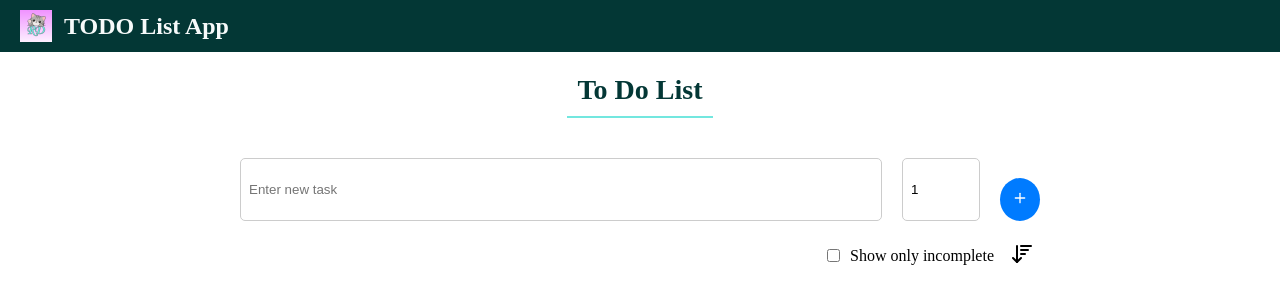
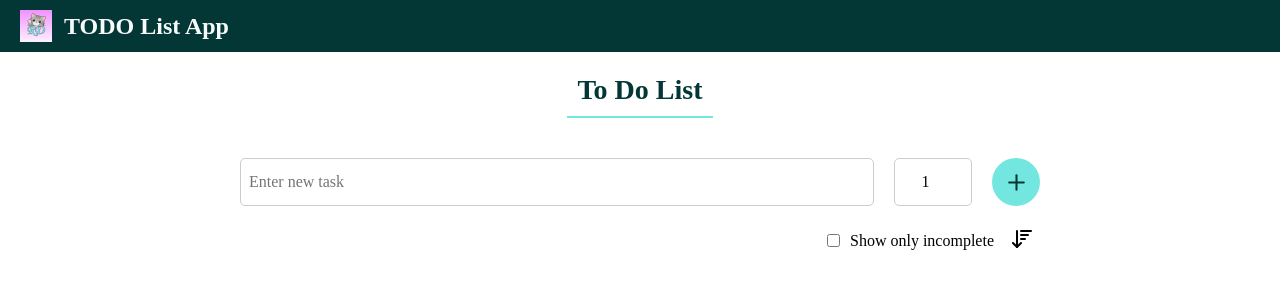
Before and after one commit to Rajasi-Desai/Todo-App, a React (Vite) app: page / in a window 1280 px wide. Shown: the top 304 px of the page. Built offline with nearby package versions, Linux system fonts and the light colour scheme.

Commit message:
task form css

```diff
--- a/src/components/TaskForm/TaskForm.css
+++ b/src/components/TaskForm/TaskForm.css
@@ -1,3 +1,5 @@
+@import "../../App.css";
+
 .task-form-container {
     display: flex;
     gap: 10px;
@@ -7,6 +9,8 @@ input {
     padding: 8px;
     border-radius: 5px;
     border: 1px solid #ccc;
+    font-family: "IBM Plex Serif", serif;
+    font-size: 1rem;
 }
 
 .input-text {
@@ -15,15 +19,19 @@ input {
 
 .input-priority {
     width: 3.75rem;
+    text-align: center;
+
 }
 
 .add-button {
     display: block;
-    margin: 20px auto 0;
+    width: 3rem;
+    height: 3rem;
     border-radius: 50%;
-    background-color: #007bff;
-    color: white;
+    background-color: var(--color-primary);
+    color: var(--color-dark);
     padding: 12px;
     border: none;
     cursor: pointer;
+    align-items: center;
 }
--- a/src/components/TaskForm/TaskForm.jsx
+++ b/src/components/TaskForm/TaskForm.jsx
@@ -37,12 +37,13 @@ const TaskForm = ({ addTask }) => {
         value={newPriority}
         onChange={(e) => setNewPriority(Number(e.target.value))}
         className="input-priority"
+        title="Add priority as a number"
       />
       <button
         onClick={handleSubmit}
         className="add-button"
       >
-        <Plus size={16} />
+        <Plus size={25} />
       </button>
     </div>
   );
```
